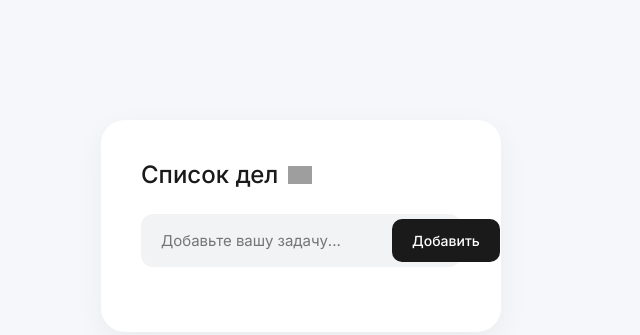
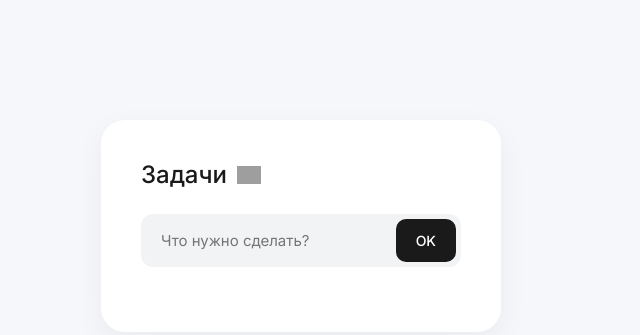
Before and after one commit to voronichAndrew/to-do-list, a plain HTML site: page index.html in a window 1280 px wide. Shown: the part 174-509 px from the top of the page, without its empty margins (339-979 px from the left). Drawn offline with Linux system fonts and the light colour scheme; grey boxes are pictures that could not be loaded.

Commit message:
Update index.html

```diff
--- a/index.html
+++ b/index.html
@@ -3,24 +3,25 @@
 <head>
     <meta charset="UTF-8">
     <meta name="viewport" content="width=device-width, initial-scale=1.0">
-    <title>Список дел — Веб-дизайн</title>
+    <title>Minimal To-Do List</title>
     <link rel="stylesheet" href="style.css">
 </head>
 <body>
 
-<div class="container">
-    <div class="todo-app">
-        <h2>Список дел <img src="https://cdn-icons-png.flaticon.com/512/4697/4697260.png" alt="icon"></h2>
+<div class="todo-app">
+    <h2>
+        Задачи
+        <img src="https://cdn-icons-png.flaticon.com/512/2666/2666505.png" alt="icon">
+    </h2>
 
-        <div class="row">
-            <input type="text" id="input-box" placeholder="Добавьте вашу задачу...">
-            <button onclick="addTask()">Добавить</button>
-        </div>
+    <div class="row">
+        <input type="text" id="input-box" placeholder="Что нужно сделать?">
+        <button onclick="addTask()">OK</button>
+    </div>
 
-        <ul id="list-container">
-            <!-- Задачи будут появляться здесь -->
-        </ul>
-    </div>
+    <ul id="list-container">
+        <!-- Место для задач -->
+    </ul>
 </div>
 
 <script src="script.js"></script>
```
